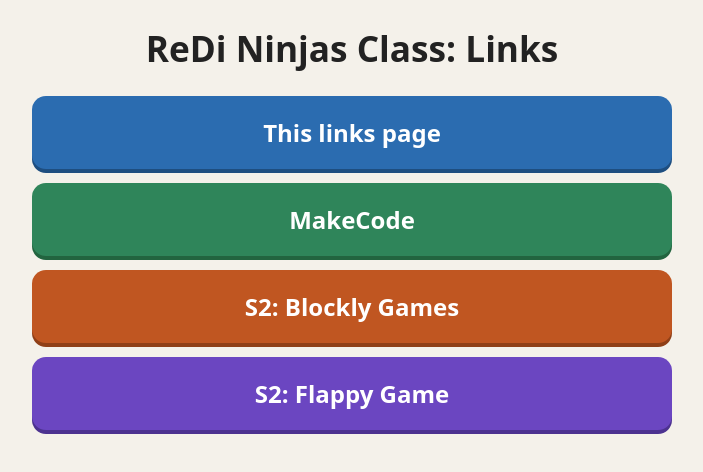
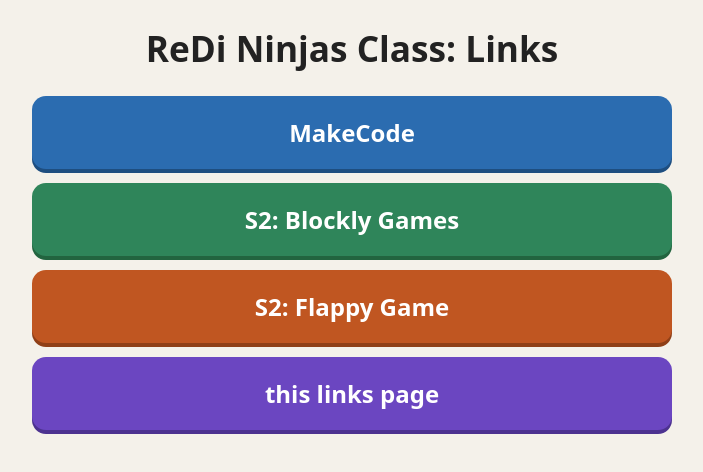
Before and after one commit to ruthisanc/ninjas_redi, a plain HTML site: page index.html in a window 1280 px wide. Shown: the whole page, without its empty margins (288-991 px from the left). Drawn offline with Linux system fonts and the light colour scheme.

Commit message:
Update index.html

```diff
--- a/index.html
+++ b/index.html
@@ -41,10 +41,11 @@
 <!-- ===== EDIT HERE: one link per line =====
      Copy a line, change the address and the name. Delete lines you don't need. -->
 
-    <a href="https://ruthisanc.github.io/ninjas_redi/" target="_blank">This links page</a>
     <a href="https://makecode.calliope.cc/" target="_blank">MakeCode</a>
     <a href="https://margaridasp.github.io/blockly-games/maze?lang=de" target="_blank">S2: Blockly Games</a>
     <a href="https://studio.code.org/flappy/1" target="_blank">S2: Flappy Game</a>
+
+    <a href="https://ruthisanc.github.io/ninjas_redi/" target="_blank">this links page</a>
 
 <!-- ===== END OF LINKS ===== -->
 
```
